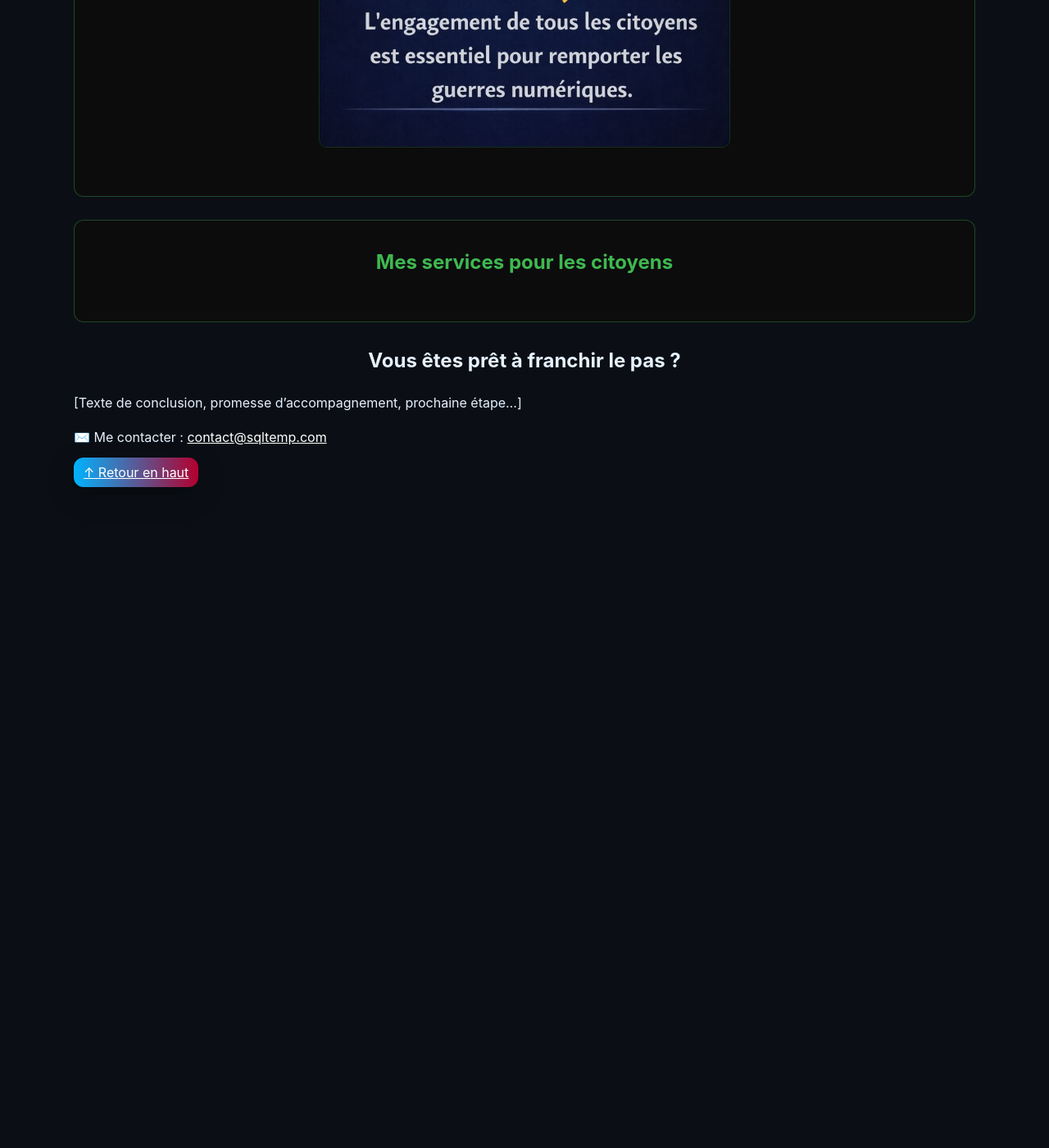
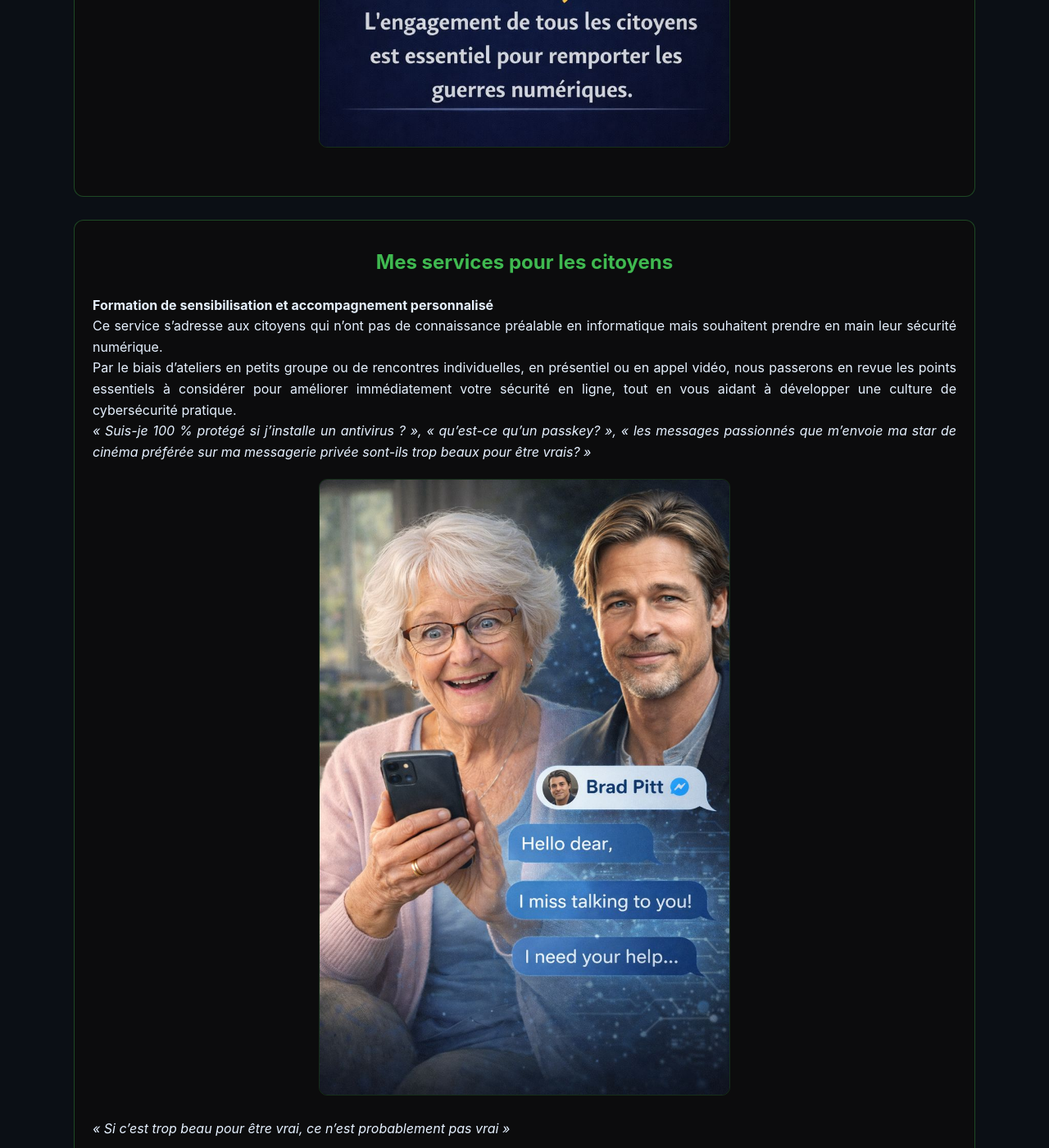
Before and after one commit to sqltemp/portfolio, a Jekyll site: the page projects/phares/citoyens.html, which Jekyll copies as it is, in a window 1280 px wide and 1400 px high, scrolled down 5719 px. Shown: the whole window at 82% size. Built offline with Jekyll 4.4.1, drawn with Linux system fonts in a browser that asks for light colours; before the commit the page ends 6349 px from its top, so only the background shows below that; some of the changed text lies outside the part shown.

Commit message:
Update citoyens.html

```diff
--- a/projects/phares/citoyens.html
+++ b/projects/phares/citoyens.html
@@ -201,7 +201,22 @@
 
 <section class="terminal-section article-section" id="mes-services">
   <h2>Mes services pour les citoyens</h2>
+  <p>
+  <b>Formation de sensibilisation et accompagnement personnalisé </b><br>
+    Ce service s’adresse aux citoyens qui n’ont pas de connaissance préalable en informatique mais souhaitent prendre en main leur sécurité numérique. <br>
+Par le biais d’ateliers en petits groupe ou de rencontres individuelles, en présentiel ou en appel vidéo, nous passerons en revue les points essentiels à considérer pour améliorer immédiatement votre sécurité en ligne, tout en vous aidant  à développer une culture de cybersécurité pratique.<br>
+    <i>« Suis-je 100 % protégé si j’installe un antivirus ? », « qu’est-ce qu’un passkey? », « les messages passionnés que m’envoie ma star de cinéma préférée sur ma messagerie privée sont-ils trop beaux pour être vrais? »</i><br>
 
+        <figure class="article-image" id="brad-pitt"
+            style="text-align:center; margin:20px 0;">
+      <img src="img/bradpitt.jpeg"
+           class="img-reduite"
+           style="max-width:100%; border-radius:10px; border:1px solid #3fb95033;">
+    </figure>
+    <i>« Si c’est trop beau pour être vrai, ce n’est probablement pas vrai »</i>
+  </p>
+  <p>Nous aborderons toutes les questions qui vous préoccupent. Aucune n’est stupide. Les poser représente une partie du chemin vers la solution recherchée. <br>
+    L’objectif est de vous aider à développer une <b><u>saine vigilance</u></b> et d’améliorer aussi vite que possible vos défenses contre  les acteurs malveillants.</p>
 </section>
     <!-- ===== CONCLUSION / CONTACT ===== -->
     <section class="terminal-section" id="contact">
```
